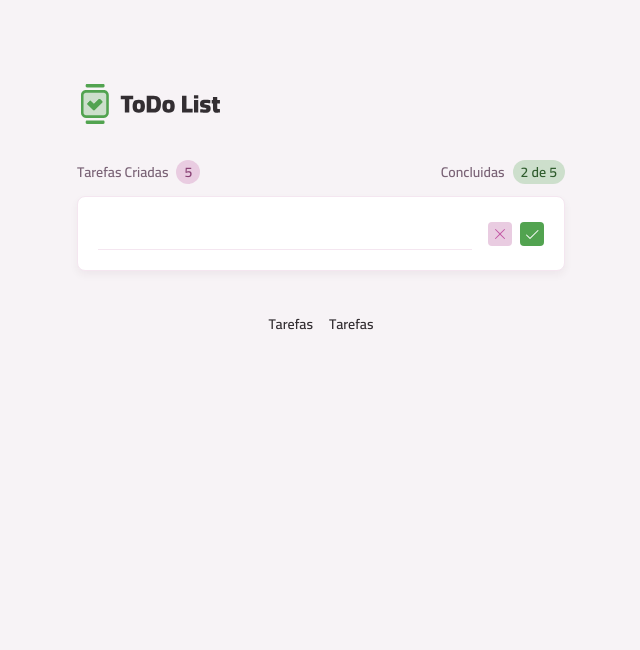
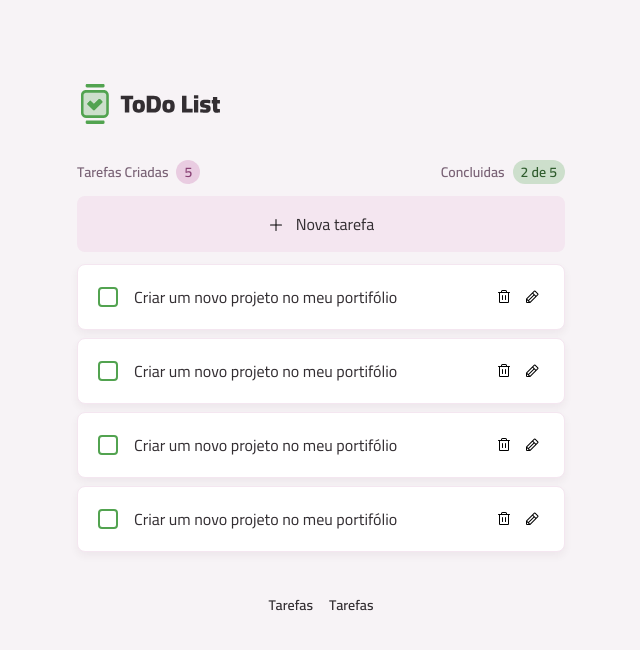
Before and after one commit to Mariano1994/todo2025, a React (Vite) app: page / in a window 1280 px wide. Shown: the top 650 px of the page, without its empty margins (319-959 px from the left). Built offline with nearby package versions, Linux system fonts and the light colour scheme.

Commit message:
created button to create a new task

```diff
--- a/src/components/button.tsx
+++ b/src/components/button.tsx
@@ -23,7 +23,7 @@ export const buttonVariant = cva(
   }
 );
 
-export const buttonIconVariant = cva("transition", {
+export const buttonIconVariant = cva("transition mt-1.5", {
   variants: {
     variant: {
       primary: "fill-pink-base",
--- a/src/core-components/task-item.tsx
+++ b/src/core-components/task-item.tsx
@@ -7,7 +7,7 @@ import { TrashIcon, CheckIcon, XIcon, PencilIcon } from "@phosphor-icons/react";
 import InputText from "../components/input-text";
 
 function TaskItem() {
-  const [isEditing, setIsEditing] = useState(true);
+  const [isEditing, setIsEditing] = useState(false);
 
   const handleEditing = () => {
     setIsEditing(true);
--- /dev/null
+++ b/src/core-components/tasks-items-list.tsx
@@ -0,0 +1,23 @@
+import { PlusIcon } from "@phosphor-icons/react";
+import Button from "../components/button";
+import TaskItem from "./task-item";
+
+function TasksItemsList() {
+  return (
+    <>
+      <section>
+        <Button icon={<PlusIcon />} className="w-full">
+          Nova tarefa
+        </Button>
+      </section>
+
+      <section className="space-y-2">
+        <TaskItem />
+        <TaskItem />
+        <TaskItem />
+        <TaskItem />
+      </section>
+    </>
+  );
+}
+export default TasksItemsList;
--- a/src/pages/home.tsx
+++ b/src/pages/home.tsx
@@ -1,12 +1,12 @@
 import Container from "../components/container";
-import TaskItem from "../core-components/task-item";
+import TasksItemsList from "../core-components/tasks-items-list";
 import TasksSummary from "../core-components/tasks-summary";
 
 function Home() {
   return (
     <Container as="article" className="space-y-3">
       <TasksSummary />
-      <TaskItem />
+      <TasksItemsList />
     </Container>
   );
 }
```
